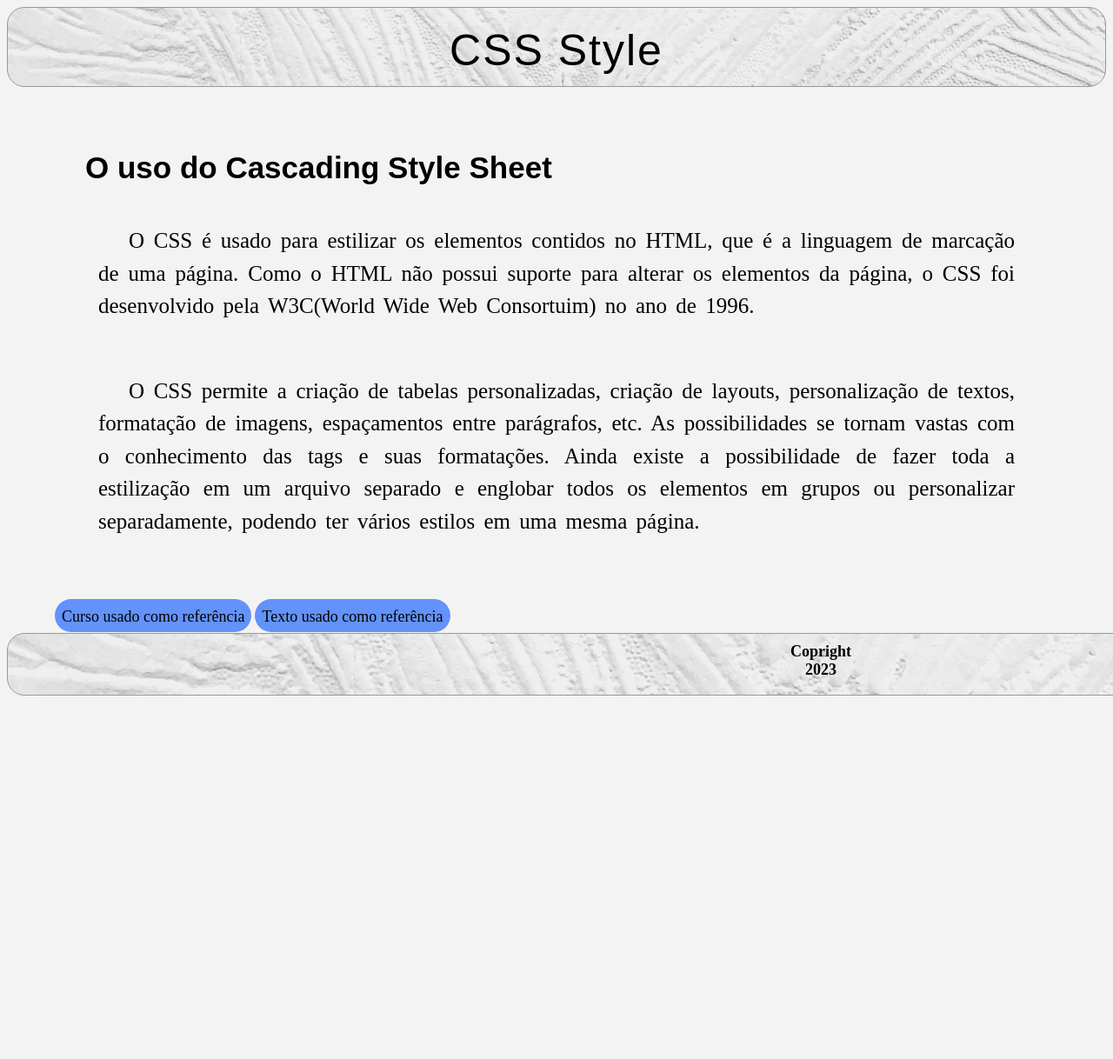
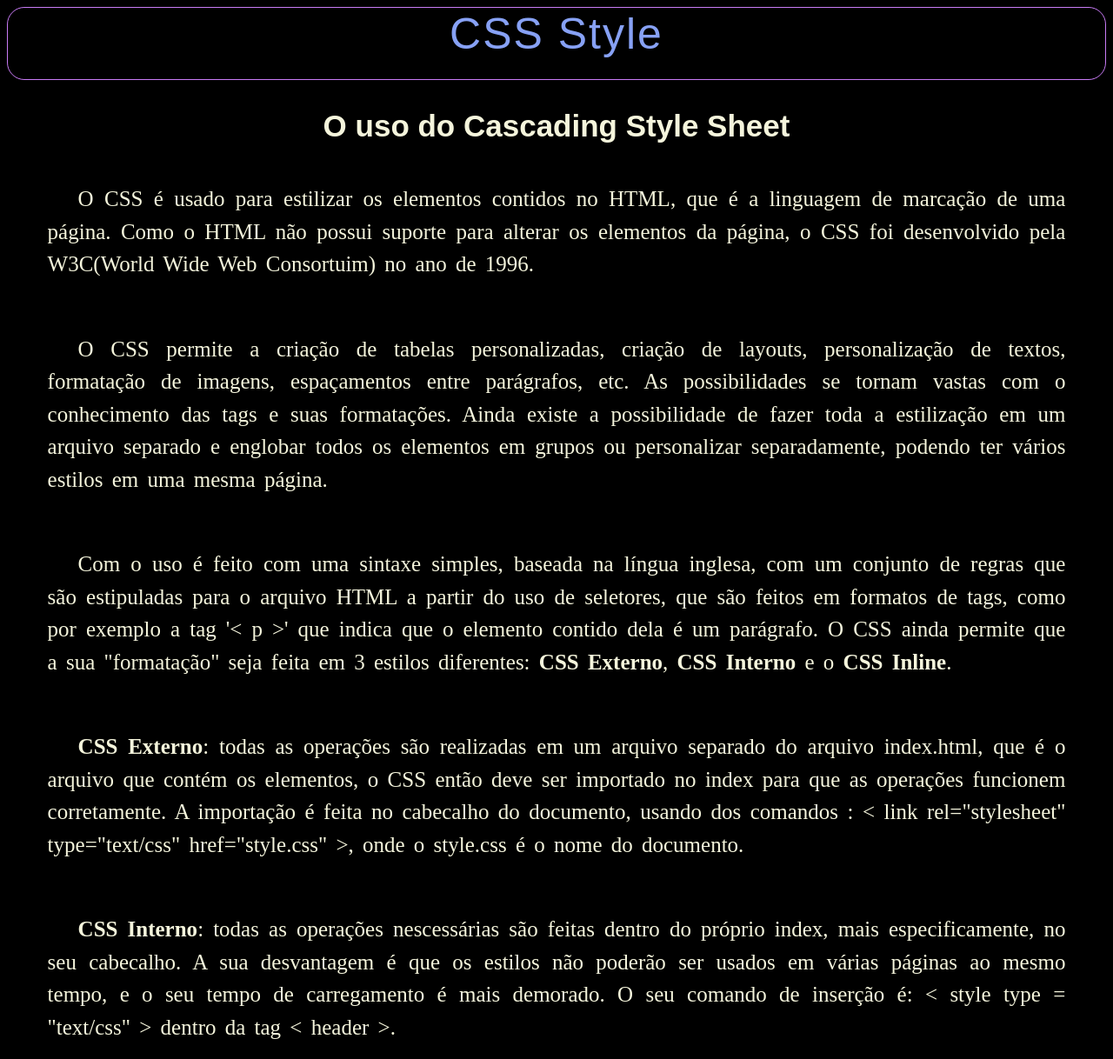
Before and after one commit to luluhwenceslau/Projetos-FrontEnd, a plain HTML site: page CSS/aula01/index.html in a window 1280 px wide. Shown: the top 1218 px of the page at 87% size. Before the commit the page ends 800 px from the top, so only its background shows below. Drawn offline with Linux system fonts and the light colour scheme; a web font is replaced by a local one.

Commit message:
Alterações no conteúdo e estilo

```diff
--- a/CSS/aula01/index.html
+++ b/CSS/aula01/index.html
@@ -7,8 +7,8 @@
     <title>Aula CSS</title>
     <link rel="stylesheet" type="text/css" href="style.css">
 </head>
-<body>
-    <header class="back">CSS Style</header>
+<body class="back">
+    <header>CSS Style</header>
         <div>
             <h1>O uso do Cascading Style Sheet</h1>
             <p>
@@ -21,14 +21,31 @@
                 e suas formatações. Ainda existe a possibilidade de fazer toda a estilização em um arquivo separado e englobar
                 todos os elementos em grupos ou personalizar separadamente, podendo ter vários estilos em uma mesma página.
             </p>
+            <p>
+                Com o uso é feito com uma sintaxe simples, baseada na língua inglesa, com um conjunto de regras que são estipuladas
+                para o arquivo HTML a partir do uso de seletores, que são feitos em formatos de tags, como por exemplo a tag '< p >' que indica
+                que o elemento contido dela é um parágrafo. O CSS ainda permite que a sua "formatação" seja feita em 3 estilos diferentes: <b>CSS Externo</b>,
+                <b>CSS Interno</b> e o <b>CSS Inline</b>.
+            </p>
+            <p> <b>CSS Externo</b>: todas as operações são realizadas em um arquivo separado do arquivo index.html, que é o arquivo que contém os elementos,
+            o CSS então deve ser importado no index para que as operações funcionem corretamente. A importação é feita no cabecalho
+            do documento, usando dos comandos : < link rel="stylesheet" type="text/css" href="style.css" >, onde o style.css é o nome do documento.
+            </p>
+            <p> <b>CSS Interno</b>: todas as operações nescessárias são feitas dentro do próprio index, mais especificamente, no seu
+                cabecalho. A sua desvantagem é que os estilos não poderão ser usados em várias páginas ao mesmo tempo, e o seu tempo de carregamento é mais
+                demorado. O seu comando de inserção é: < style type = "text/css" > dentro da tag < header >.
+            </p>
+            <p> <b>CSS Inline</b>: esse estilo trabalha com elementos especifícos, a sua configuração é feita junto com a declaração da tag
+                do elemento. Não é uma forma muito rápida de estilizar, porém nesse caso teria uma maior prioridade no estilo, caso seja usado junto com o
+                externo ou interno. Um exemplo do seu uso seria: < h1 color = "red"> , onde a cor do título será vermelha.
+            </p>
         </div>
-
     <section>
         <a class="button" href="https://www.youtube.com/playlist?list=PL2Fdisxwzt_f5C7Mv0kg1EAHhy2VJLf1c" target="_blank">Curso usado como referência</a>
         <a class="button" href="https://www.hostinger.com.br/tutoriais/o-que-e-css-guia-basico-de-css" target="_blank">Texto usado como referência</a><br>
     </section>
 
-    <footer class="back">
+    <footer>
         <b>Copright 2023</b>
     </footer>
 </body>
--- a/CSS/aula01/style.css
+++ b/CSS/aula01/style.css
@@ -1,22 +1,27 @@
 @import url('https://fonts.googleapis.com/css2?family=Dhurjati&family=Saira+Semi+Condensed:wght@100&display=swap');
-
-body{
-    background-color: #f4f3f3;
-}
 
 header{
     font-size: 50px;
+    color: beige;
     font-family: 'Dhurjati', sans-serif;
-    padding: 20px 20px 20px 20px; /*preenchimento na parte interna do elemento */
+    padding: 1px 1px 1px 1px; /*preenchimento na parte interna do elemento */
     letter-spacing: 2px;
+    text-align: center;
+    height: 80px;
+    border: 1px solid #C87BF5;
+    border-radius: 20px;
+    color: #87A1F5;
 }
 
 div{
-    padding: 50px 90px 100px 90px;
+    padding: 10px 10px 10px 10px;
+    color: beige;
+    display: inline-block;
+    height: fit-content;
+    width: 95%;
 }
 
 h1{
-    text-align: left;
     font-size: 35px;
     font-family: 'Dhurjati', sans-serif;  /*Fontes podem ser adquiridas no Google fontes */
 }
@@ -33,18 +38,13 @@ p{
 }
 
 .back{
-    background:url("../pexels-henry-&-co-1939485.jpg") no-repeat center;
-    background-size: cover;
-    height: 50px;
+    background-color: black;
     text-align: center;
-    border: 1px solid rgb(158, 150, 150);
-    border-radius: 20px;
 }
 
 section{
-    padding: 2px 2px 30px 55px;
-    position: absolute;
-    bottom: 50px;
+    padding: 10px 10px 10px 10px;
+
 }
 
 a.button {
@@ -64,10 +64,10 @@ a.button:hover{
 }
 
 footer {
-    font-size: 18px;
-    padding: 10px 910px 10px 900px;
-    position: fixed;
-    bottom: 0;
+    color:beige;
+    font-size: 15px;
+    text-align: center;
+    padding: 10px 10px 10px 10px;
 }
 /*
 .name{} são usados para referenciar classes. Não usar números
```
Lines whose indentation alone changed are shown as unchanged.
